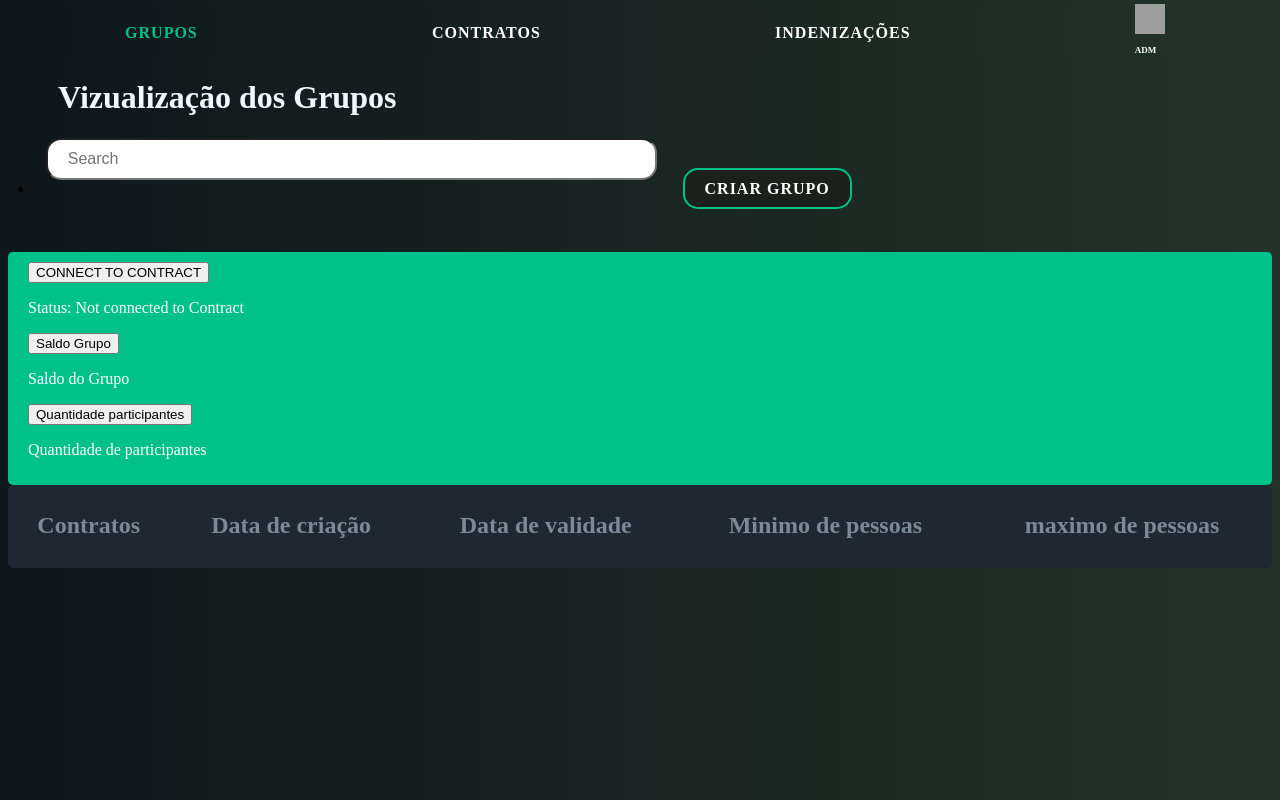
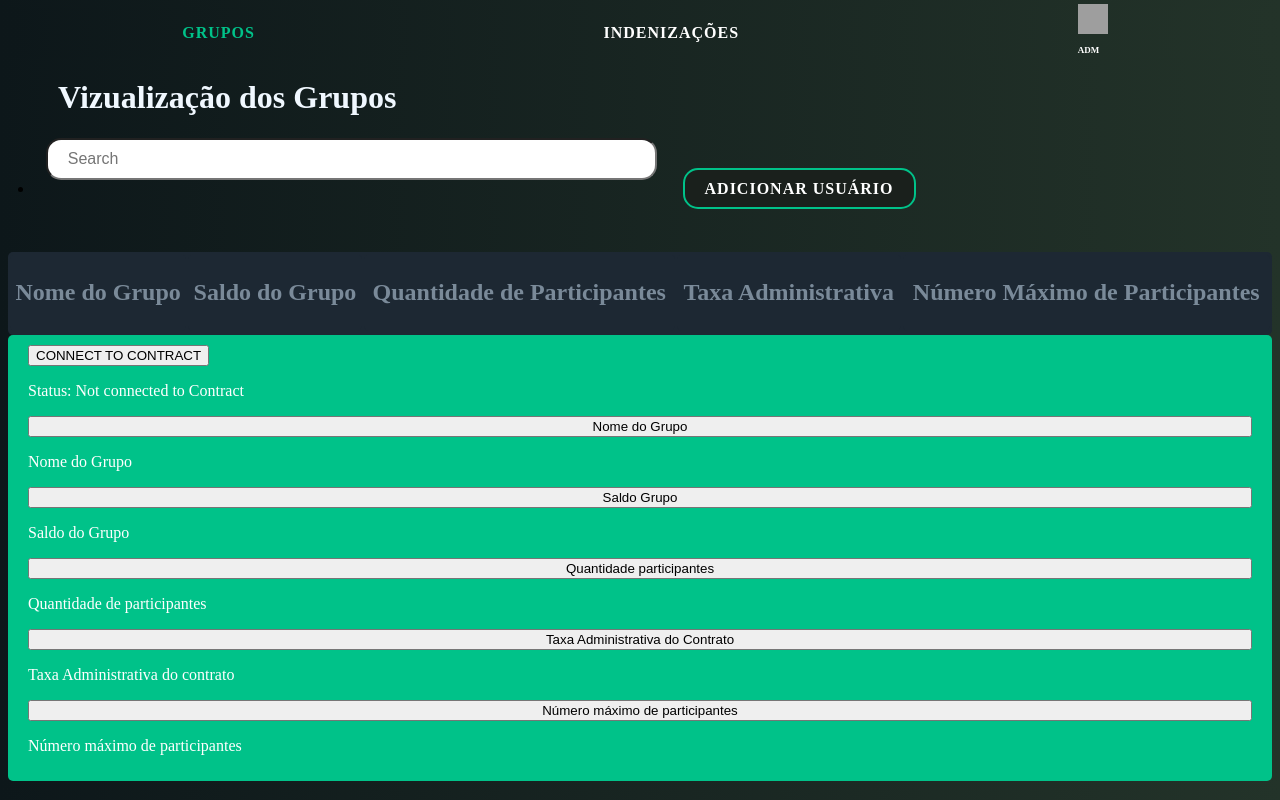
Before and after one commit to 2023M5T4-Inteli/Projeto5, a website: page src/html/grupo.html in a window 1280 px wide. Drawn offline with Linux system fonts and the light colour scheme; grey boxes are pictures that could not be loaded; a script that the page names is missing; files whose address does not match are found by name.

Commit message:
integracao
Integração para sprint 5

```diff
--- a/src/html/grupo.html
+++ b/src/html/grupo.html
@@ -15,8 +15,7 @@
   <ul>
     <!-- Referencia na Nav Bar os conteúdos presentes nela-->
     <li><a href="grupo.html" id="grupo-link" style="color: #00C289;">Grupos</a></li>
-    <li><a href="contrato.html" id="contratos-link">Contratos</a></li>
-    <li><a href="indenizar.html" id="indenizacoes-link">Indenizações</a></li>
+    <li><a href="contrato.html" id="contratos-link">Indenizações</a></li>
     <summary class="Header-link" aria-label="View profile and more" data-analytics-event="{&quot;category&quot;:&quot;Header&quot;,&quot;action&quot;:&quot;show menu&quot;,&quot;label&quot;:&quot;icon:avatar&quot;}" aria-haspopup="menu" role="button">
       <img src="https://www.citypng.com/public/uploads/preview/profile-user-round-white-icon-symbol-png-11639594348fn8rlcxrqo.png" alt="ADM" size="10" height="30" width="30" data-view-component="true" class="avatar" value="A D M">
       <h1 class="ADM">ADM</h1>
@@ -27,7 +26,7 @@
 </nav>
 <h1 style="color: aliceblue;" class="titulo">Vizualização dos Grupos</h1>
 <input type="text" placeholder="Search" class="SearchBar">
-<li><a href="criargrupo.html" class="botao-criar">Criar grupo</a></li>
+<li><a href="criargrupo.html" class="botao-criar">Adicionar Usuário</a></li>
 <br><br><br>
 <style>
   table, th, td {
@@ -39,6 +38,17 @@
   }
   </style>
   <body>
+    <table style="width:100%">
+      <tr>
+        <th style="font-size:x-large;">Nome do Grupo</th>
+        <th style="font-size:x-large;"> Saldo do Grupo</th>
+        <th style="font-size:x-large;"> Quantidade de Participantes</th>
+        <th style="font-size:x-large;"> Taxa Administrativa</th>
+        <th style="font-size:x-large;"> Número Máximo de Participantes</th>
+      </tr>
+      <tr>
+
+    </table>
     <div id="readArea" class="readArea">
       <td onload="nomeGrupo()"></button>
 
@@ -46,27 +56,37 @@
           <button onclick="connectContract()">CONNECT TO CONTRACT</button>
           <p id="contractArea">Status: Not connected to Contract</p>
 
+        <div style="display: flex; flex-direction: column;">
+          <button onclick="nomeGrupo()">Nome do Grupo</button>
+          <p id="nomeGrupo">Nome do Grupo</p>
+        </div>
 
+        <div style="display: flex; flex-direction: column;">
           <button onclick="getSaldoGrupo()">Saldo Grupo</button>
           <p id="balanceArea">Saldo do Grupo</p>
+        </div>
 
+        <div style="display: flex; flex-direction: column;">
           <button onclick="qntParticipantes()">Quantidade participantes</button>
           <p id="participantes">Quantidade de participantes</p>
+        </div>
+
+        <div style="display: flex; flex-direction: column;">
+          <button onclick="taxaAdmin()">Taxa Administrativa do Contrato</button>
+          <p id="taxaAdmin">Taxa Administrativa do contrato</p>
+        </div>
+
+        <div style="display: flex; flex-direction: column;">
+          <button onclick="maximoParticipantes()">Número máximo de participantes</button>
+          <p id="maximoParticipantes">Número máximo de participantes</p>
+        </div>
+
+
 
   </div>
       </tr>
 
-  <table style="width:100%">
-    <tr>
-      <th style="font-size:x-large;">Contratos</th>
-      <th style="font-size:x-large;"> Data de criação</th>
-      <th style="font-size:x-large;"> Data de validade</th>
-      <th style="font-size:x-large;"> Minimo de pessoas</th>
-      <th style="font-size:x-large;"> maximo de pessoas</th>
-    </tr>
-    <tr>
 
-  </table>
 
   </body>
   </html>
--- a/src/js/web3.js
+++ b/src/js/web3.js
@@ -335,7 +335,7 @@
 	}
 ];
 
-            const Address = "0xF5d85F1c7E12287ACf06F0d4b5fDE6d61C9e9361";
+            const Address = "0x56162319Fe9FB62281C13A9dAa8Bb0FA16fEBb35";
             window.web3 = await new Web3(window.ethereum);
             window.contract = await new window.web3.eth.Contract(ABI, Address);
             document.getElementById("contractArea").innerHTML = "Connected to Contract";
@@ -377,3 +377,18 @@
             const data = await window.contract.methods.nomeGrupo().call();
             document.getElementById("nomeGrupo").innerHTML = `Nome do Grupo: ${data}`;
         }
+
+		const taxaAdmin = async () => {
+			const data = await window.contract.methods.taxaAdmin().call();
+			document.getElementById("taxaAdmin").innerHTML = `Taxa Administrativa: ${data}`;
+		}
+
+		const maximoParticipantes = async () => {
+			const data = await window.contract.methods.maximoParticipantes().call();
+			document.getElementById("maximoParticipantes").innerHTML = `Número Máximo de Participantes: ${data}`;
+		}
+
+		const minimoParticipantes = async () => {
+			const data = await window.contract.methods.minimoParticipantes().call();
+			document.getElementById("minimoParticipantes").innerHTML = `Número Mínimo de Participantes: ${data}`;
+		}
```
Also changed, not shown: src/html/contrato.html (+2 -3 lines), src/html/main.html (+1 -2 lines), src/css/grupo.css (line endings or trailing spaces). Lines whose indentation alone changed are shown as unchanged.
